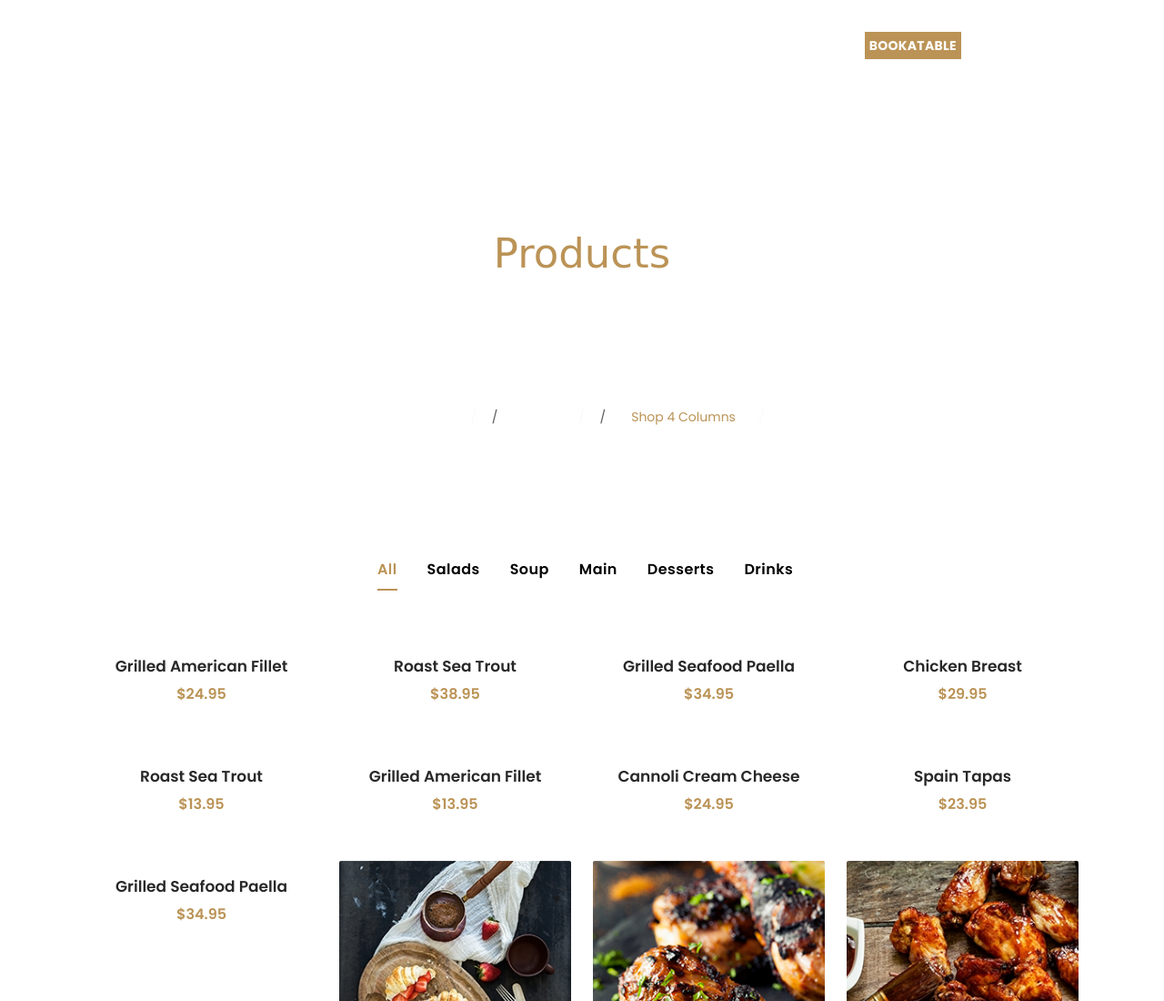
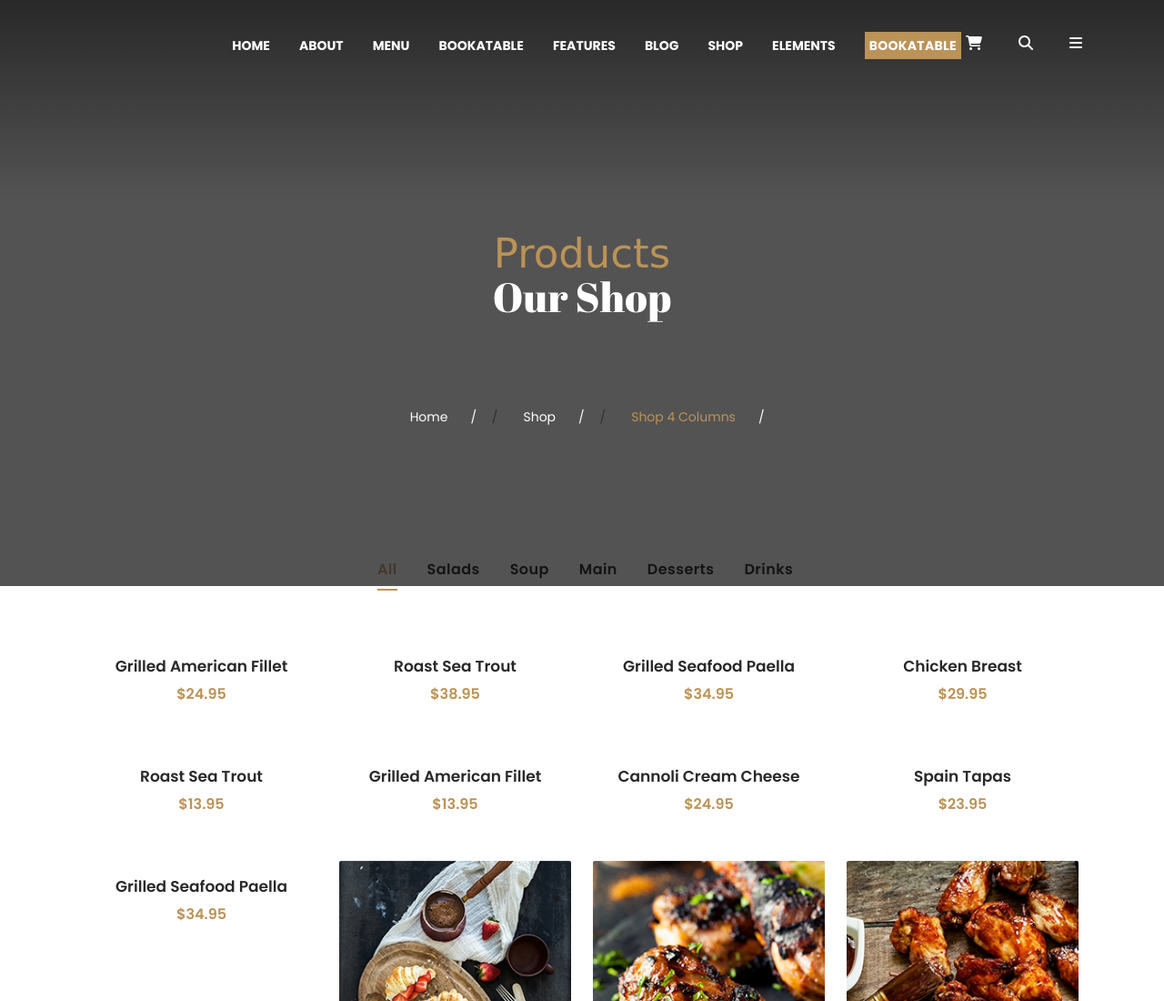
Before and after one commit to safarlyss/SteakInTemplate, a plain HTML site: page index.html in a window 1280 px wide. Shown: the top 1100 px of the page at 91% size. Drawn offline with nearby package versions, Linux system fonts and the light colour scheme; a web font is replaced by a local one.

Commit message:
slider background

```diff
--- a/index.html
+++ b/index.html
@@ -31,7 +31,7 @@
 
 <body>
     <header>
-        <section id="header">
+        <section id="header" class="bg-overlay">
             <div class="container-header">
                 <div class="row mx-0 ">
                     <div class="col-3 d-flex align-items-center justify-content-center logo ">
--- a/style.css
+++ b/style.css
@@ -18,18 +18,21 @@ body {
 
 }
 
-#header::before {
-    background-color: rgba(27, 26, 26, 0.75);
-
-    background-image: linear-gradient(180deg, rgba(27, 26, 26, 0.75) 0%, rgba(27, 26, 26, 0) 34%, rgba(27, 26, 26, 0) 82%, rgba(27, 26, 26, 0) 100%);
+header::before{
+    content: "";
+    display: inline-block;
+    height: 80.5%;
+    margin-left: 0;
+    position: absolute;
+    z-index: 0;
+    margin-top: 0;
+    width: 100%;
+    background-color: rgba(27, 26, 26, 0.75) !important;
+    background-image: linear-gradient(180deg, rgba(27, 26, 26, 0.75) 0%, rgba(27, 26, 26, 0) 34%, rgba(27, 26, 26, 0) 82%, rgba(27, 26, 26, 0) 100%) !important;
 }
-
 .logo {
     margin-bottom: 10px;
-}
-
-#header::before {
-    background-color: rgba(27, 26, 26, 0.75);
+    z-index: 1;
 }
 
 .container-header a {
@@ -40,6 +43,7 @@ body {
     font-size: 14px;
     font-weight: 700;
     line-height: 100px;
+    z-index: -1;
     color: white;
     padding: 0;
 }
@@ -127,12 +131,15 @@ header .home-content .slider:hover .home-contentt{
 .shopping-card{
     margin-left: 70px;
     margin-bottom: 20px;
+    z-index: 1;
 }
 .search{
     margin-bottom: 20px;
+    z-index: 1;
 }
 .bar{
     margin-bottom: 20px;
+    z-index: 1;
 }
 .container-dropdown ul li a {
     line-height: 40px;
@@ -146,6 +153,9 @@ header .home-content .slider:hover .home-contentt{
     margin: 0 25px;
 }
 
+.title-content{
+    z-index: 1;
+}
 .title-subtitle {
     color: #bb9356;
     font-family: 'Ruthie', cursive;
@@ -223,6 +233,7 @@ header .home-content .slider:hover .home-contentt{
     background: url(assets/img/arrow-down.png) center no-repeat;
     margin-left: 80px;
     display: flex;
+    z-index: 2;
     align-items: center;
 }
 
```
